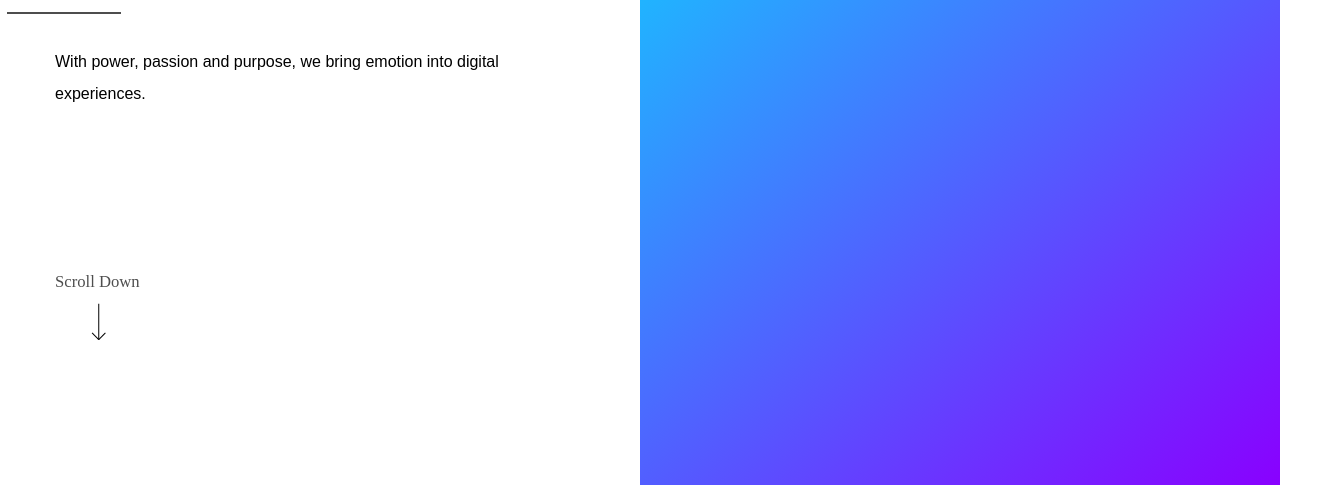
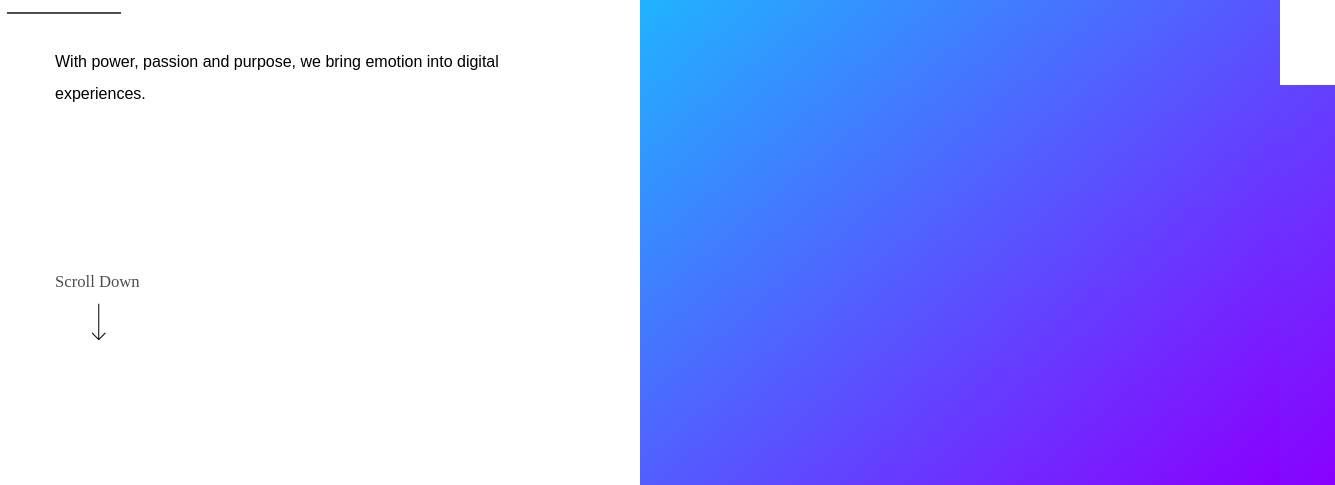
Before and after one commit to DylanBirot/dylanbirot.github.io, a plain HTML site: page index.html in a window 1280 px wide. Shown: the part 315-800 px from the top of the page, 1335 px wide, since content can reach past the window. Drawn offline with Linux system fonts and the light colour scheme; a web font is replaced by a local one.

Commit message:
7:52pm 27 Jul

```diff
--- a/index.css
+++ b/index.css
@@ -232,3 +232,12 @@ a:visited {
   position: relative;
   top: 350px;
 }
+
+
+
+.dev-body {
+  background: linear-gradient(140deg, #00EBFF, #8900FF);
+  width: 100vw;
+  height: 400px;
+
+}
```
